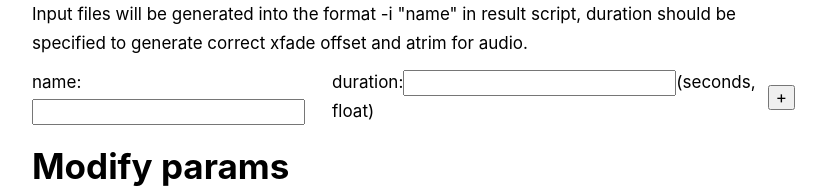
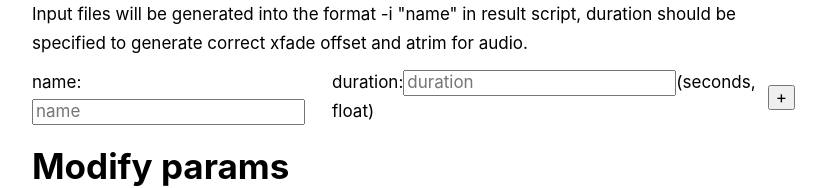
Before and after one commit to Romander/ffmpeg-script-generator, a React (Create React App) app: page / in a window 1280 px wide. Shown: the part 254-442 px from the top of the page, without its empty margins (224-1052 px from the left). Built offline with nearby package versions, Linux system fonts and the light colour scheme.

Commit message:
Issue #1 fix adding inputs

```diff
--- a/src/App/App.tsx
+++ b/src/App/App.tsx
@@ -208,13 +208,17 @@ function App() {
                         Change duration and output filename.
                     </div>
                     <Input
+                        type="number"
+                        placeholder="Transition duration (seconds, float)"
                         value={transition.toString()}
-                        title={'Transition duration (seconds, float)'}
+                        title="Transition duration (seconds, float)"
                         onChange={handleChangeTransition}
                     />
                     <Input
+                        type="text"
+                        placeholder="Output filename"
                         value={outputFilename}
-                        title={'Output filename'}
+                        title="Output filename"
                         onChange={handleChangeOutputFilename}
                     />
                 </div>
--- a/src/App/components/AddInputParam/AddInputParam.tsx
+++ b/src/App/components/AddInputParam/AddInputParam.tsx
@@ -1,5 +1,5 @@
 import React from 'react'
-import { v4 as uuidv4 } from 'uuid'
+import * as uuid from 'uuid'
 import { IFFmpegInputParam } from '../../types'
 
 import './AddInputParam.css'
@@ -9,34 +9,47 @@ interface IAddInputParamProps {
 }
 
 function AddInputParam(props: IAddInputParamProps) {
-    const nameRef = React.useRef<HTMLInputElement>(null)
-    const durationRef = React.useRef<HTMLInputElement>(null)
+    const [name, setName] = React.useState<string | null>(null)
+    const [duration, setDuration] = React.useState<number | null>(null)
+
+    const handleAdd = React.useCallback(() => {
+        if (name && duration) {
+            props.onAddInput({
+                id: uuid.v4(),
+                name,
+                duration,
+            })
+            setName(null)
+            setDuration(null)
+        } else {
+            alert('name and duration are required')
+        }
+    }, [name, duration, props])
 
     return (
         <div className="add-input-param">
             <div>
                 name:
-                <input ref={nameRef} />
+                <input
+                    value={name || ''}
+                    placeholder="name"
+                    onChange={(event) => setName(event.target.value)}
+                />
             </div>
             <div>
                 duration:
-                <input ref={durationRef} />
+                <input
+                    type="number"
+                    value={duration || ''}
+                    placeholder="duration"
+                    onChange={(event) =>
+                        setDuration(Number(event.target.value))
+                    }
+                />
                 (seconds, float)
             </div>
             <div>
-                <button
-                    onClick={() =>
-                        props.onAddInput({
-                            id: uuidv4(),
-                            name: nameRef.current?.value,
-                            duration: Number.parseFloat(
-                                durationRef.current?.value ?? ''
-                            ),
-                        })
-                    }
-                >
-                    +
-                </button>
+                <button onClick={handleAdd}>+</button>
             </div>
         </div>
     )
--- a/src/App/components/EditInputParam/EditInputParam.tsx
+++ b/src/App/components/EditInputParam/EditInputParam.tsx
@@ -33,7 +33,10 @@ function EditInputParam(props: IEditnputParamProps) {
     )
 
     const handleDeleteInput = React.useCallback(() => {
-        onDeleteInput(props.inputParam?.id ?? null)
+        // eslint-disable-next-line no-restricted-globals
+        if (confirm('Are you sure?')) {
+            onDeleteInput(props.inputParam?.id ?? null)
+        }
     }, [props.inputParam, onDeleteInput])
 
     return (
@@ -41,14 +44,17 @@ function EditInputParam(props: IEditnputParamProps) {
             <div>
                 name:
                 <input
-                    defaultValue={props.inputParam?.name}
+                    placeholder="name"
+                    value={props.inputParam?.name}
                     onChange={handleChangeNameInput}
                 />
             </div>
             <div>
                 duration:
                 <input
-                    defaultValue={props.inputParam?.duration}
+                    type="number"
+                    placeholder="duration"
+                    value={props.inputParam?.duration}
                     onChange={handleChangeDurationInput}
                 />
                 (seconds, float)
--- a/src/App/components/Input/Input.tsx
+++ b/src/App/components/Input/Input.tsx
@@ -3,8 +3,10 @@ import React from 'react'
 import './Input.css'
 
 interface IInputProps {
+    type: 'text' | 'number'
+    title?: string
     value?: string
-    title: string
+    placeholder?: string
     onChange: (newInput: string | null) => void
 }
 
@@ -12,12 +14,14 @@ function Input(props: IInputProps) {
     return (
         <div className={'input'}>
             <input
+                type={props.type}
+                placeholder={props.placeholder}
                 defaultValue={props.value}
                 onChange={(event: React.ChangeEvent<HTMLInputElement>) =>
                     props.onChange(event.target.value)
                 }
             />
-            <div>{props.title}</div>
+            {props.title && <div>{props.title}</div>}
         </div>
     )
 }
```
